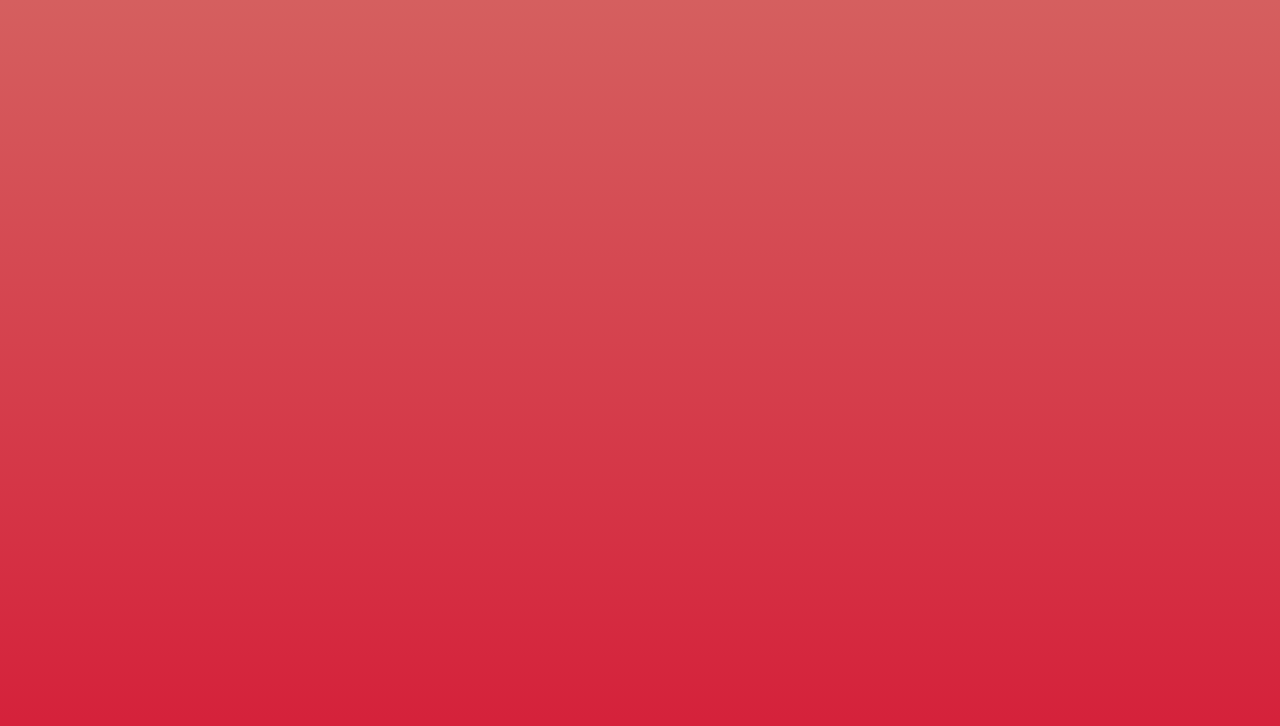
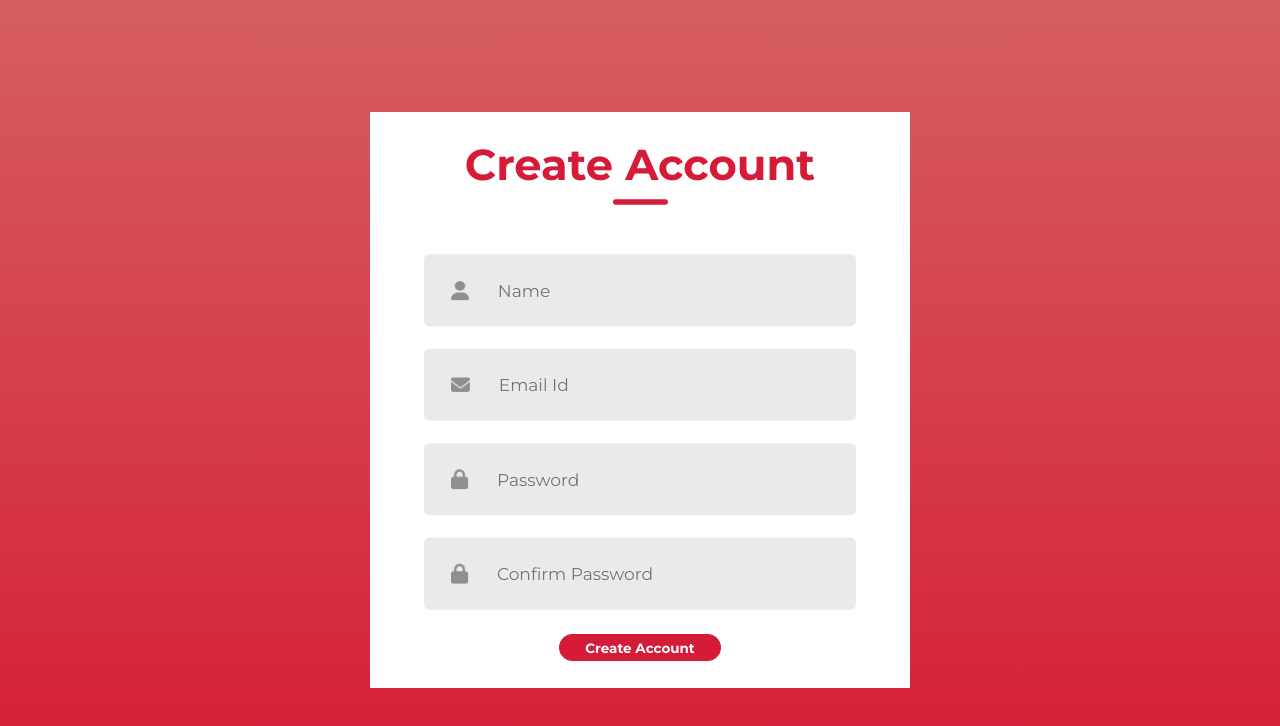
Before and after one commit to CS222-UIUC/RecipeBook-40, a React (Create React App) app in the folder Front-End/login-signup/: page /create-account in a window 1280 px wide. Before the commit this address had no page. Shown: the top 726 px of the page. Built offline with nearby package versions, Linux system fonts and the light colour scheme.

Commit message:
added create page

```diff
--- a/Front-End/login-signup/src/App.js
+++ b/Front-End/login-signup/src/App.js
@@ -2,6 +2,7 @@ import React from 'react';
 import { BrowserRouter as Router, Routes, Route } from 'react-router-dom';
 import Home from './Components/Home/Home';
 import LoginSignup from './Components/LoginSignup/LoginSignup';
+import CreateAccount from './Components/CreateAccount/CreateAccount';
 
 function App() {
   return (
@@ -9,6 +10,8 @@ function App() {
       <Routes>
         <Route path="/home" element={<Home />} />
         <Route path="/login" element={<LoginSignup />} />
+        <Route path="/create-account" element={<CreateAccount />} />
+
       </Routes>
     </Router>
   );
--- /dev/null
+++ b/Front-End/login-signup/src/Components/CreateAccount/CreateAccount.js
@@ -0,0 +1,89 @@
+import React, { useState } from "react";
+import axios from 'axios';
+import { useNavigate } from "react-router-dom";
+import LoginSignup from "../LoginSignup/LoginSignup";
+
+import user_icon from '../Assets/person.png';
+import email_icon from '../Assets/email.png';
+import password_icon from '../Assets/password.png';
+
+const CreateAccount = () => {
+    const [username, setUsername] = useState("");
+    const [email, setEmail] = useState("");
+    const [password, setPassword] = useState("");
+    const [confirmPassword, setConfirmPassword] = useState("");
+    const [message, setMessage] = useState("");
+    const navigate = useNavigate();
+
+    const handleCreateAccount = async () => {
+        if (password !== confirmPassword) {
+            setMessage("Passwords do not match");
+            return;
+        }
+
+        try {
+            const res = await axios.post(
+                'http://127.0.0.1:5000/signup',
+                { username, email, password },
+                { withCredentials: true }
+            );
+            setMessage(res.data.message || "Account created successfully!");
+            navigate("/login");
+        } catch (error) {
+            setMessage(error.response?.data.message || "An error occurred");
+        }
+    };
+
+    return (
+        <div className="container">
+            <div className="full">
+                <div className="header">
+                    <div className="text">Create Account</div>
+                    <div className="underline"></div>
+                </div>
+                <div className="inputs">
+                    <div className="input">
+                        <img src={user_icon} alt="User Icon" />
+                        <input
+                            type="text"
+                            placeholder="Name"
+                            value={username}
+                            onChange={(e) => setUsername(e.target.value)}
+                        />
+                    </div>
+                    <div className="input">
+                        <img src={email_icon} alt="Email Icon" />
+                        <input
+                            type="email"
+                            placeholder="Email Id"
+                            value={email}
+                            onChange={(e) => setEmail(e.target.value)}
+                        />
+                    </div>
+                    <div className="input">
+                        <img src={password_icon} alt="Password Icon" />
+                        <input
+                            type="password"
+                            placeholder="Password"
+                            value={password}
+                            onChange={(e) => setPassword(e.target.value)}
+                        />
+                    </div>
+                    <div className="input">
+                        <img src={password_icon} alt="Confirm Password Icon" />
+                        <input
+                            type="password"
+                            placeholder="Confirm Password"
+                            value={confirmPassword}
+                            onChange={(e) => setConfirmPassword(e.target.value)}
+                        />
+                    </div>
+                </div>
+                <div className="submit-2" onClick={handleCreateAccount}>Create Account</div>
+                {message && <div className="message">{message}</div>}
+            </div>
+        </div>
+    );
+};
+
+export default CreateAccount;
```
